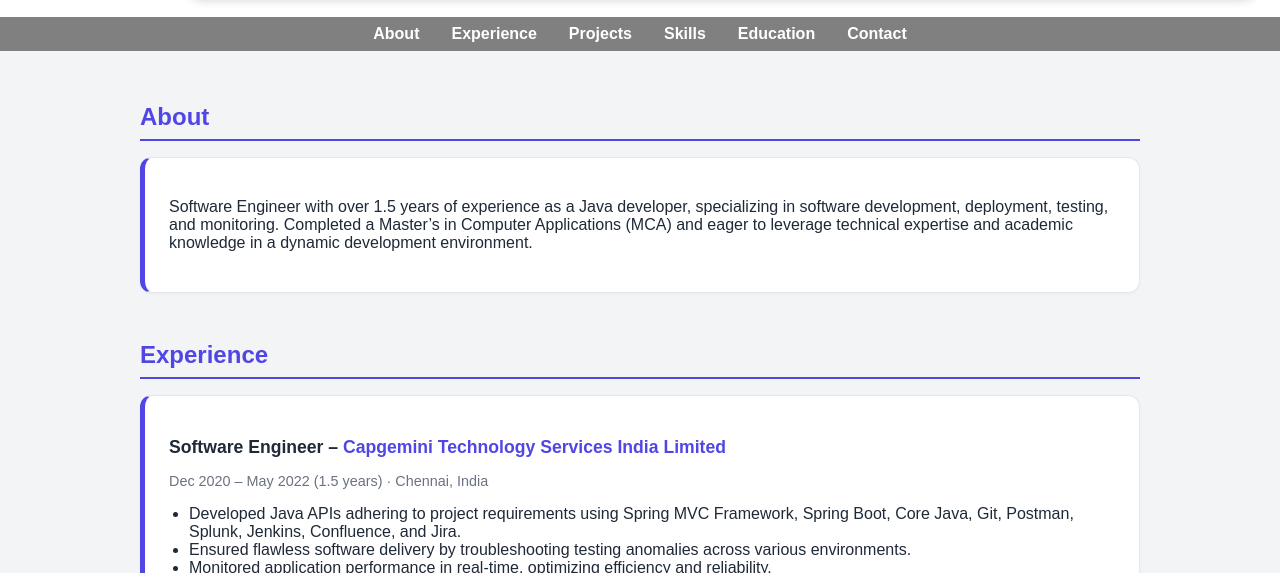
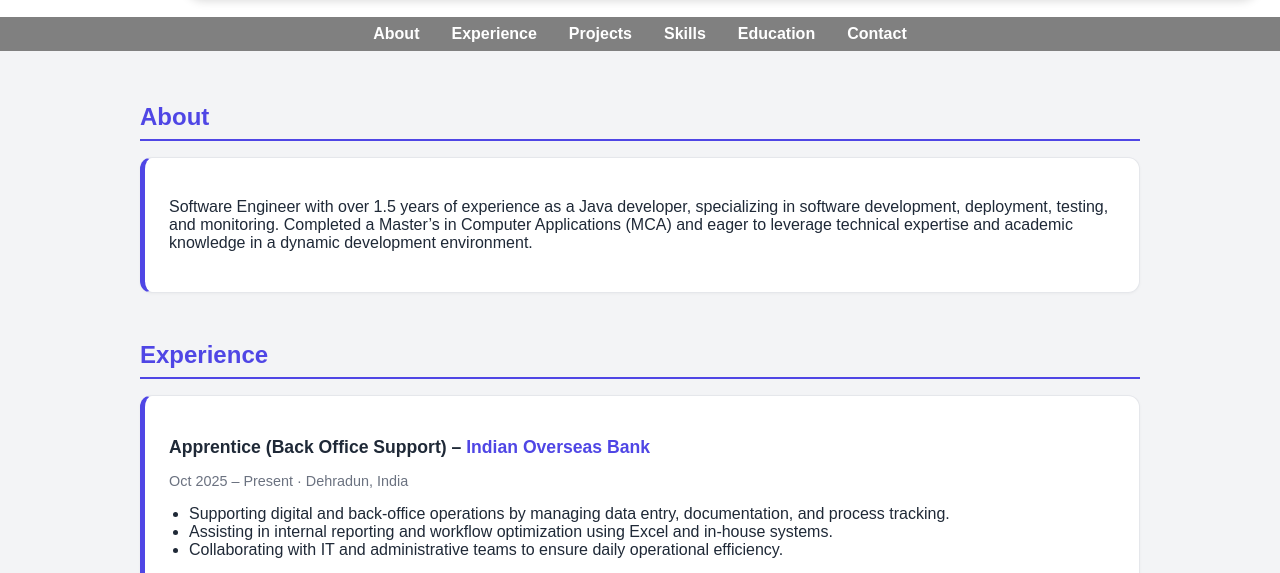
Before and after one commit to NishitaAmoli/Portfolio, a plain HTML site: page index.html in a window 1280 px wide. Shown: the part 227-800 px from the top of the page. Drawn offline with Linux system fonts and the light colour scheme.

Commit message:
adding new experience

```diff
--- a/index.html
+++ b/index.html
@@ -244,6 +244,19 @@
       <h2>Experience</h2>
       <div class="exp-grid">
         <div class="exp-card">
+          <h3>Apprentice (Back Office Support)  – <span>Indian Overseas Bank</span></h3>
+          <p class="exp-duration">Oct 2025 – Present · Dehradun, India</p>
+          <ul>
+            <li>Supporting digital and back-office operations by managing data entry, documentation, and process
+               tracking.
+            </li>
+            <li>Assisting in internal reporting and workflow optimization using Excel and in-house systems.
+            </li>
+            <li>Collaborating with IT and administrative teams to ensure daily operational efficiency.
+            </li>
+          </ul>
+        </div>
+        <div class="exp-card">
           <h3>Software Engineer – <span>Capgemini Technology Services India Limited</span></h3>
           <p class="exp-duration">Dec 2020 – May 2022 (1.5 years) · Chennai, India</p>
           <ul>
```
